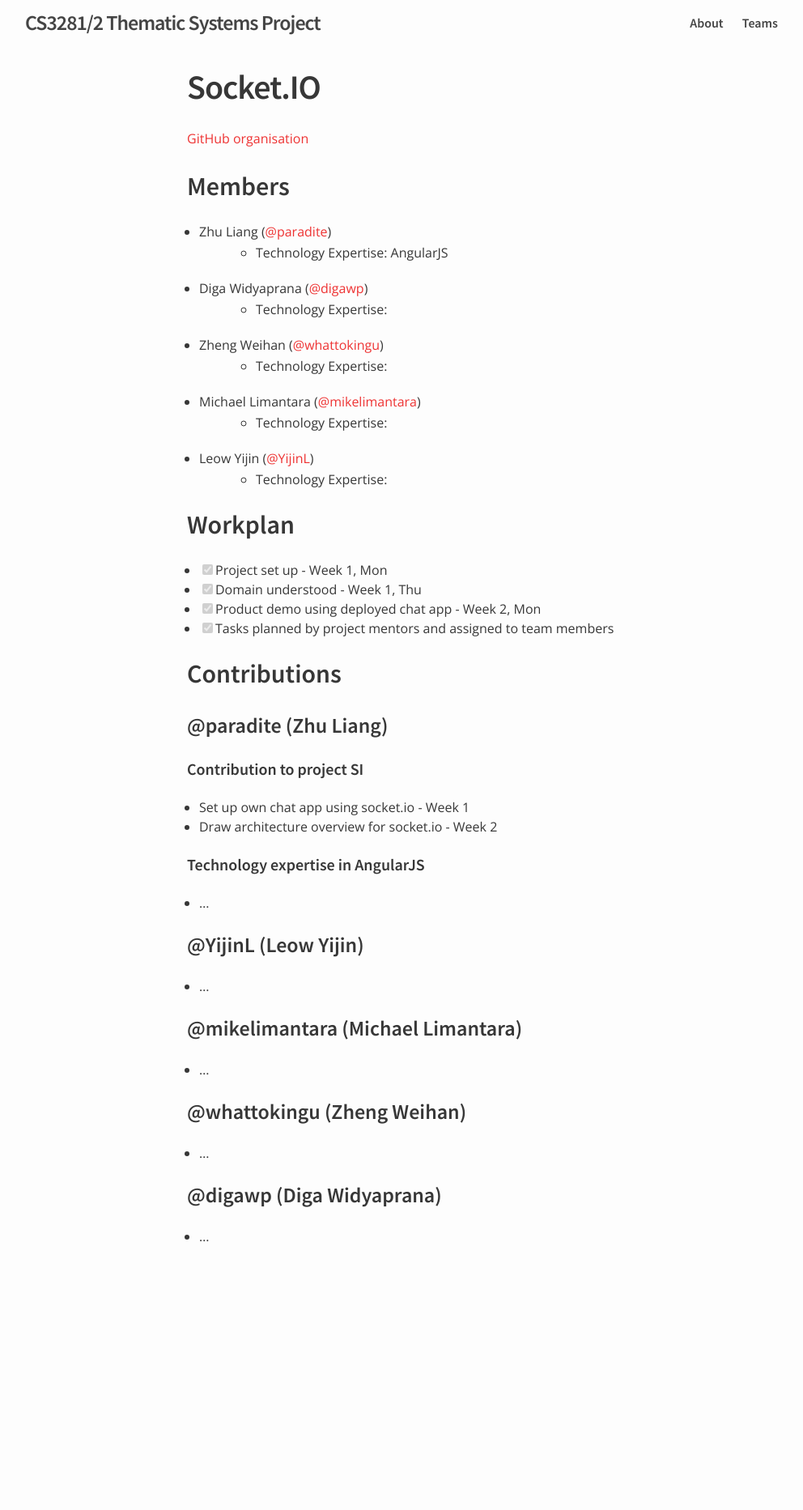
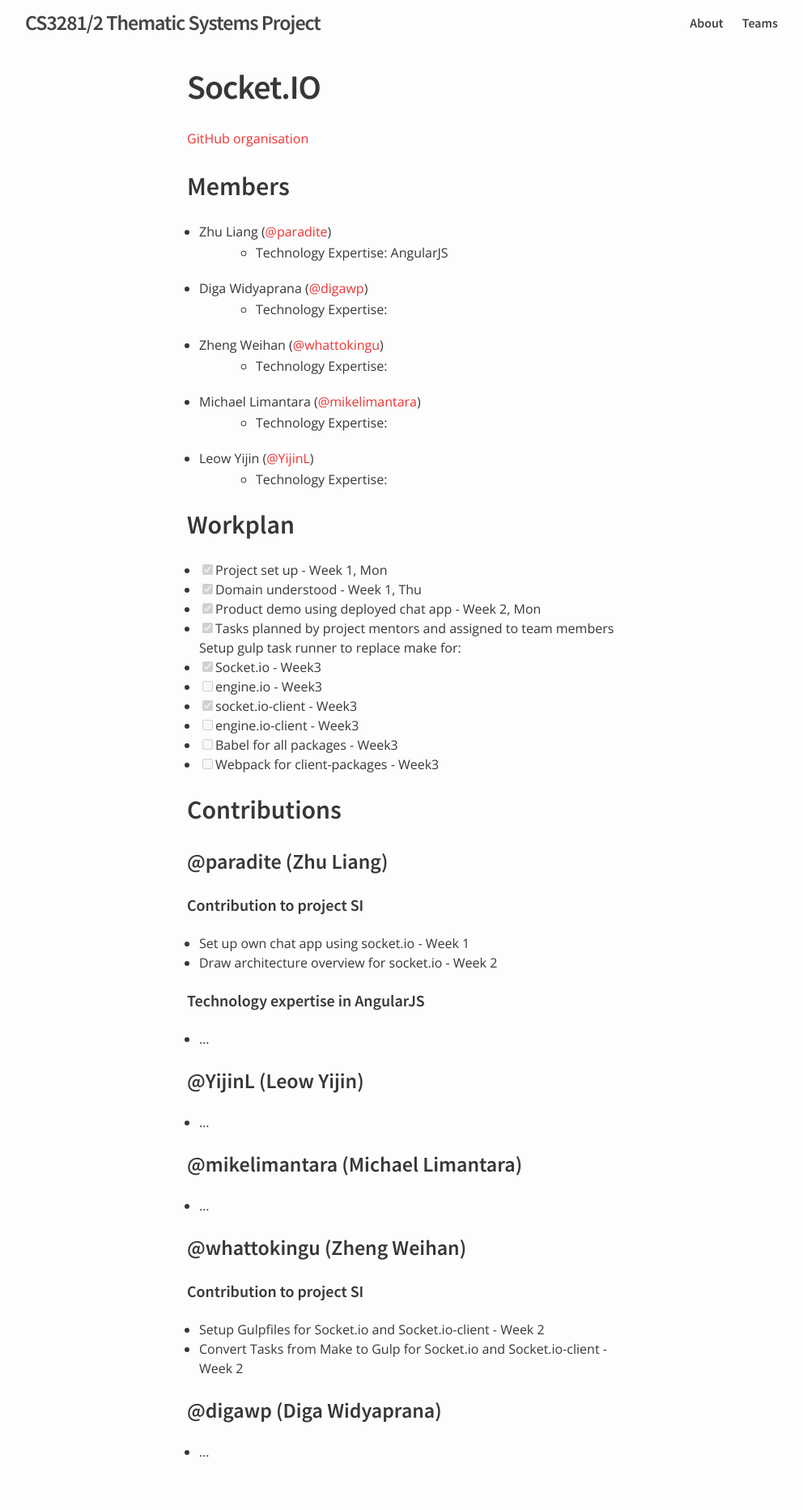
Before and after one commit to nus-oss/cs3281-AY1516S2-website, a Jekyll site: the page built from teams/socketio.md, in a window 1280 px wide. Shown: the whole page at 81% size, without its empty margins (139-1131 px from the left). Built offline with Jekyll 4.4.1, drawn with Linux system fonts in a browser that asks for light colours; before the commit the page ends 1599 px from its top, so only the background shows below that.

Commit message:
add team updates add personal update

```diff
--- a/teams/socketio.md
+++ b/teams/socketio.md
@@ -24,6 +24,13 @@
 * [x] Domain understood - Week 1, Thu
 * [x] Product demo using deployed chat app - Week 2, Mon
 * [x] Tasks planned by project mentors and assigned to team members
+      Setup gulp task runner to replace make for:
+* [x] Socket.io - Week3
+* [ ] engine.io - Week3
+* [x] socket.io-client - Week3
+* [ ] engine.io-client - Week3
+* [ ] Babel for all packages - Week3
+* [ ] Webpack for client-packages - Week3
 
 ## Contributions
 
@@ -43,7 +50,10 @@
 * ...
 
 ### @whattokingu (Zheng Weihan)
-* ...
+
+#### Contribution to project SI
+* Setup Gulpfiles for Socket.io and Socket.io-client - Week 2
+* Convert Tasks from Make to Gulp for Socket.io and Socket.io-client - Week 2
 
 ### @digawp (Diga Widyaprana)
 * ...
```
